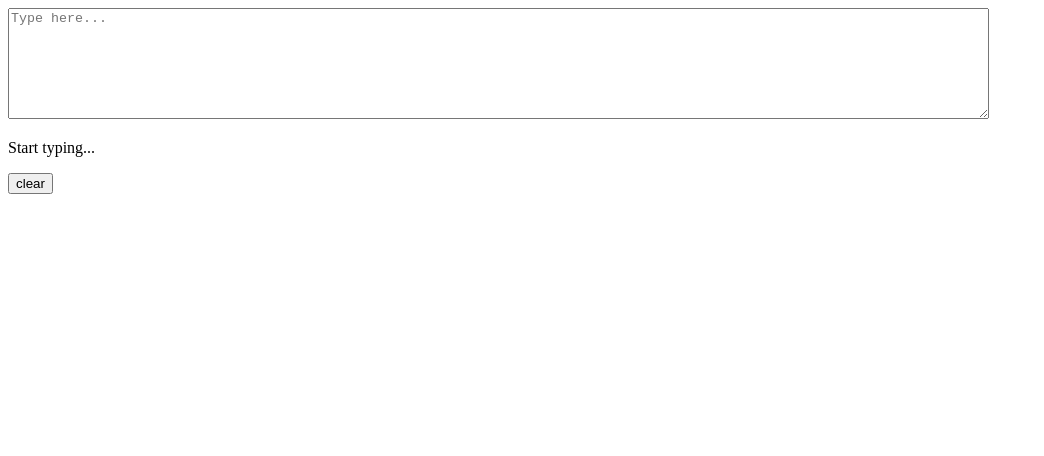
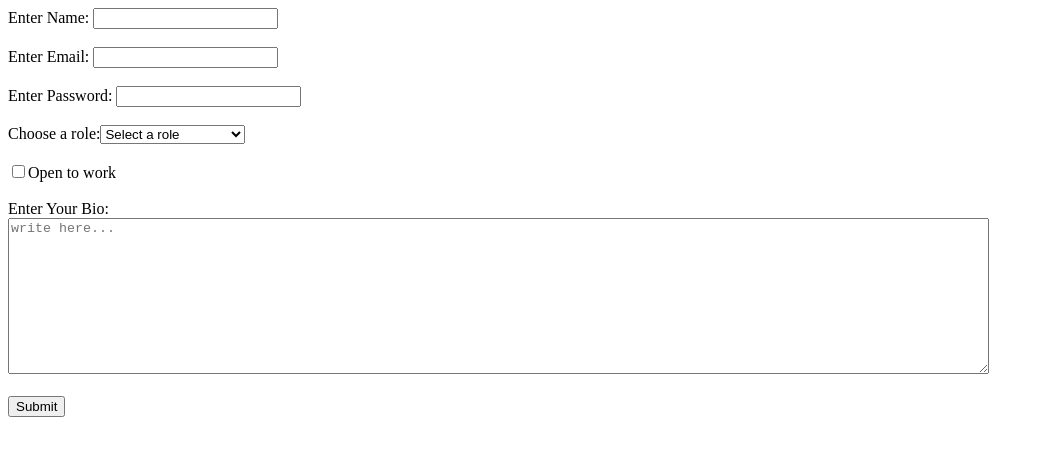
Before and after one commit to apu16-334-coder/react-practice, a React (Vite) app: page / in a window 1280 px wide. Shown: the top 456 px of the page, without its empty margins (0-1044 px from the left). Built offline with nearby package versions, Linux system fonts and the light colour scheme.

Commit message:
Implemented develop registered form

```diff
--- a/src/App.jsx
+++ b/src/App.jsx
@@ -4,7 +4,10 @@ import Toggle from "./day-8/Toggle";
 import Greeting from "./day-8/Greeting";*/
 
 // Import for day 9
-import LiveCharacterCounter from "./day-9/LiveCharacterCounter";
+// import LiveCharacterCounter from "./day-9/LiveCharacterCounter";
+
+// Import for day 10
+import DeveloperRegistrationForm from "./day-10/DeveloperRegistrationForm";
 
 
 function App() {
@@ -18,7 +21,10 @@ function App() {
             <Greeting /> */}
 
             {/* day 9 practice component */}
-            <LiveCharacterCounter />
+            {/* <LiveCharacterCounter /> */}
+
+            {/* day 10 practice component */}
+            <DeveloperRegistrationForm />
 
         </>
     )
--- /dev/null
+++ b/src/day-10/DeveloperRegistrationForm.jsx
@@ -0,0 +1,112 @@
+import { useState } from "react";
+
+function DeveloperRegistrationForm() {
+    const [formData, setFormData] = useState({
+        name: '',
+        email: '',
+        password: '',
+        role: '',
+        isAvailable: false,
+        bio: ''
+    });
+
+    const [errors, setErrors] = useState({})
+
+    const [isSuccess, setIsSuccess] = useState(false)
+
+    const handleSubmit = (event) => {
+        event.preventDefault();
+        // reset errors
+        setErrors({})
+
+        if (!formData.name) {
+            setErrors(prev => ({ ...prev, name: 'Name cannot be empty' }));
+            return;
+        }
+
+        if (!formData.email.includes('@')) {
+            setErrors(prev => ({ ...prev, email: 'Email must contain @' }))
+            return;
+        }
+
+        if (formData.password < 6) {
+            setErrors(prev => ({ ...prev, password: 'Password must be at least 6 characters' }))
+            return;
+        }
+
+        setIsSuccess(true);
+
+        // reset form
+        setFormData({
+            name: '',
+            email: '',
+            password: '',
+            role: '',
+            isAvailable: false,
+            bio: ''
+        })
+
+        // reset errors
+        setErrors({})
+
+         setTimeout(() => setIsSuccess(false), 3000)
+    }
+
+    const handleChange = (event) => {
+        const { name, value, type, checked } = event.target;
+
+        setFormData(prev => ({
+            ...prev,
+            [name]: type === 'checkbox' ? checked : value
+        }));
+    }
+
+    return (
+        <>
+            <form onSubmit={handleSubmit} autoComplete="on">
+
+                <div>
+                    <label htmlFor="name">Enter Name: </label>
+                    <input name="name" type="text" value={formData.name} onChange={handleChange} />
+                    {errors.name && <p style={{ color: 'red' }}>{errors.name}</p>}
+                </div> <br />
+                <div>
+                    <label htmlFor="email">Enter Email: </label>
+                    <input name="email" type="text" value={formData.email} onChange={handleChange} />
+                    {errors.email && <p style={{ color: 'red' }}>{errors.email}</p>}
+                </div> <br />
+                <div>
+                    <label htmlFor="password">Enter Password: </label>
+                    <input name="password" type="password" value={formData.password} onChange={handleChange} />
+                    {errors.password && <p style={{ color: 'red' }}>{errors.password}</p>}
+                </div> <br />
+                <div>
+                    <label >Choose a role:</label>
+                    <select name="role" value={formData.role} onChange={handleChange}>
+                        <option value="">Select a role</option>
+                        <option value="junior">Junior Developer</option>
+                        <option value="senior">Senior Developer</option>
+                        <option value="full stack">Full Stack Developer</option>
+                    </select>
+                </div><br />
+
+                <div>
+                    <input type="checkbox" name="isAvailable" checked={formData.isAvailable} onChange={handleChange} />
+                    <label htmlFor="isAvailable">Open to work</label>
+                </div> <br />
+
+                <div>
+                    <div><label htmlFor="bio">Enter Your Bio:</label></div>
+                    <textarea name="bio" rows={10} cols={120} maxLength={200} placeholder="write here..." value={formData.bio} onChange={handleChange}></textarea>
+                </div><br />
+
+                <button>Submit</button>
+
+                {isSuccess && <h2>Registration is Succesfull</h2>}
+
+            </form>
+        </>
+    )
+}
+
+export default DeveloperRegistrationForm;
```
